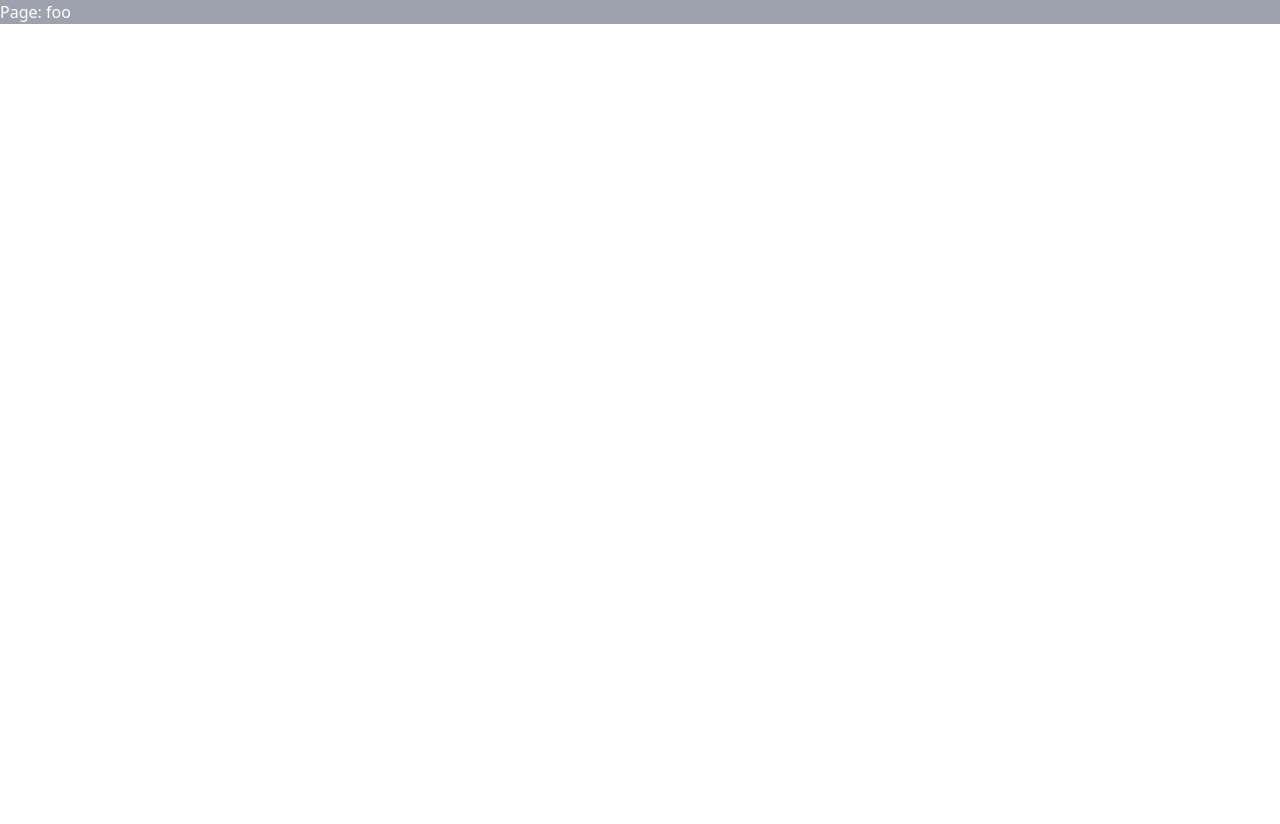
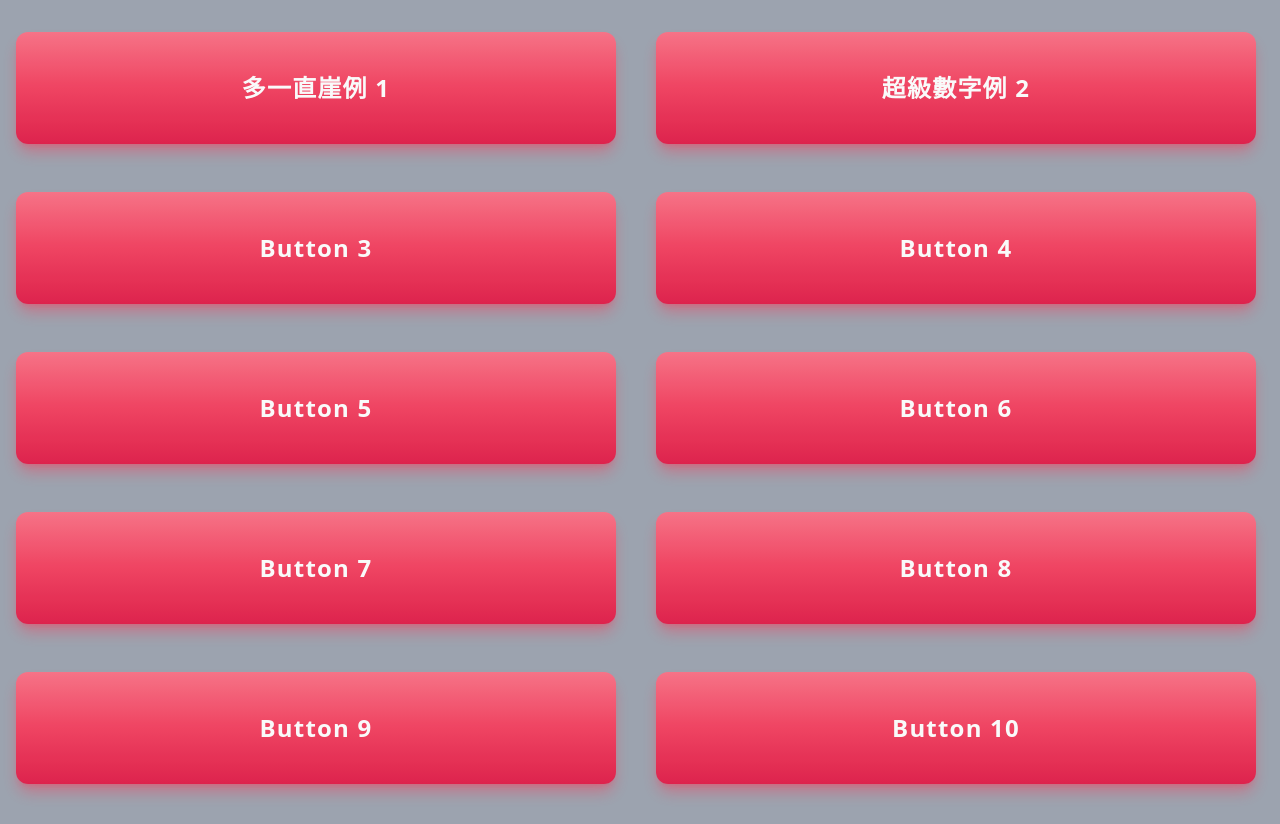
Before and after one commit to judy00/song-guessing, a Nuxt app: page / in a window 1280 px wide. Before the commit the page ends 800 px from the top, so only its background shows below. Built offline with nearby package versions, Linux system fonts and the light colour scheme.

Commit message:
feat(home): add home page buttons

```diff
--- a/pages/index.vue
+++ b/pages/index.vue
@@ -1,9 +1,37 @@
 <script lang="ts" setup></script>
 
 <template>
-  <div class="bg-gray-400 text-white">
-    Page: foo
+  <!-- <div class="bg-cover bg-center h-screen bg-image"> -->
+  <div class="bg-gray-400">
+  <div class="container flex justify-center items-center mx-auto py-8 px-4 min-h-screen">
+    <div class="grid grid-cols-2 gap-x-8 gap-y-10 flex-1">
+        <button class="btn">多一直崖例 1</button>
+        <button class="btn">超級數字例 2</button>
+        <button class="btn">Button 3</button>
+        <button class="btn">Button 4</button>
+        <button class="btn">Button 5</button>
+        <button class="btn">Button 6</button>
+        <button class="btn">Button 7</button>
+        <button class="btn">Button 8</button>
+        <button class="btn">Button 9</button>
+        <button class="btn">Button 10</button>
+    </div>
   </div>
+</div>
 </template>
 
-<style scoped></style>
+<style>
+.bg-image {
+  /* background-image: url('https://sat-knowledge.imgix.net/banner/1700824226_%E9%9F%93%E5%9C%8B%E5%80%8B%E4%BA%BA%E8%89%B2%E5%BD%A9BANNER_%E9%A6%96%E9%A0%81_1360x520-3.jpg?fit=crop&auto=format&w=2000');  */
+  /* background-image: url('https://cdn.dribbble.com/userupload/7692721/file/original-b8d6150c3e01a622996ff092fc0af737.jpg?resize=752x501&vertical=center'); */
+  /* background-image: url('https://cdn.dribbble.com/userupload/8296196/file/original-a6cac059754f74ddba4c79d3a142cf74.jpg?resize=1024x768'); */
+}
+
+.btn {
+  @apply text-white bg-gradient-to-b from-rose-400 via-rose-500 to-rose-600 hover:bg-gradient-to-br focus:outline-none focus:ring-rose-300 dark:focus:ring-rose-800 shadow-lg shadow-rose-500/50 dark:shadow-lg dark:shadow-rose-800/80 font-medium rounded-xl text-sm px-5 py-10 text-center text-2xl font-bold tracking-wider me-2 mb-2 opacity-95 transition duration-1000;
+}
+
+.btn:hover {
+  @apply transform translate-y-[-5px] translate-x-[-2px] transition duration-500;
+}
+</style>
```
